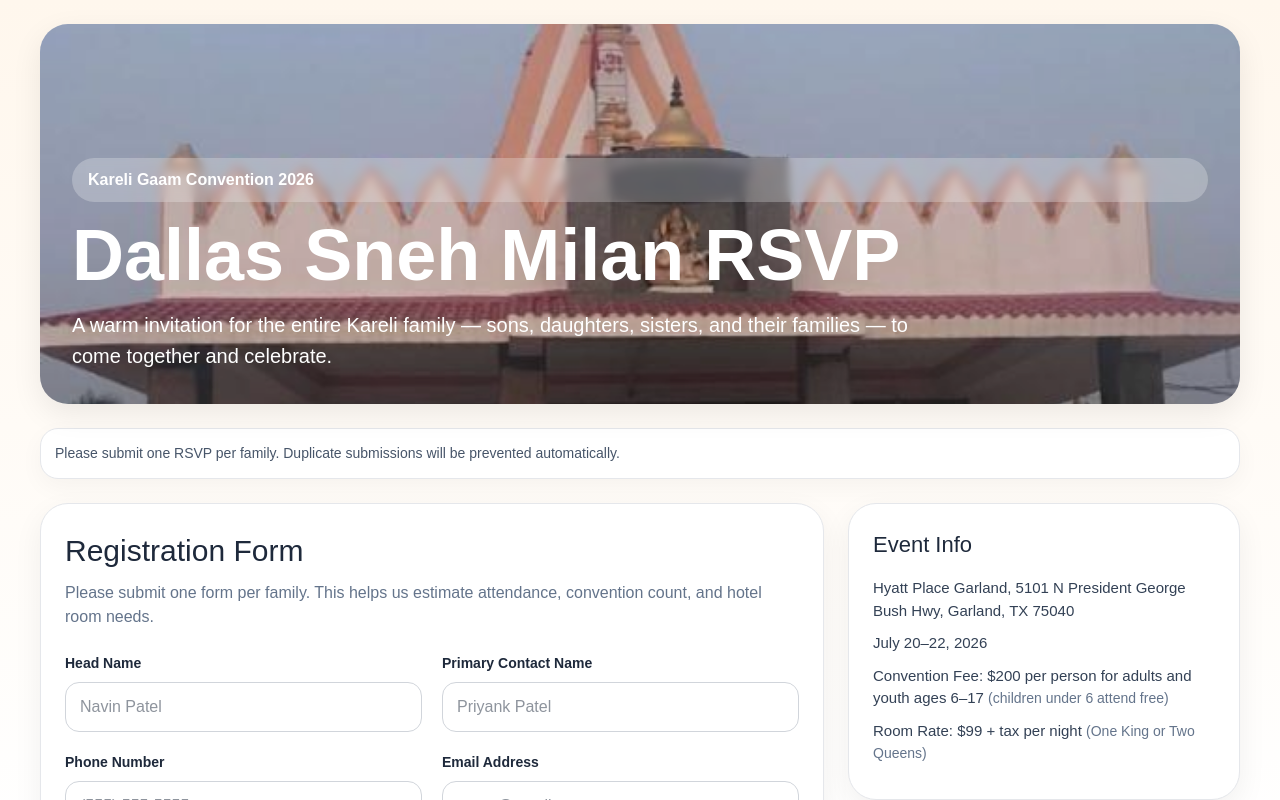
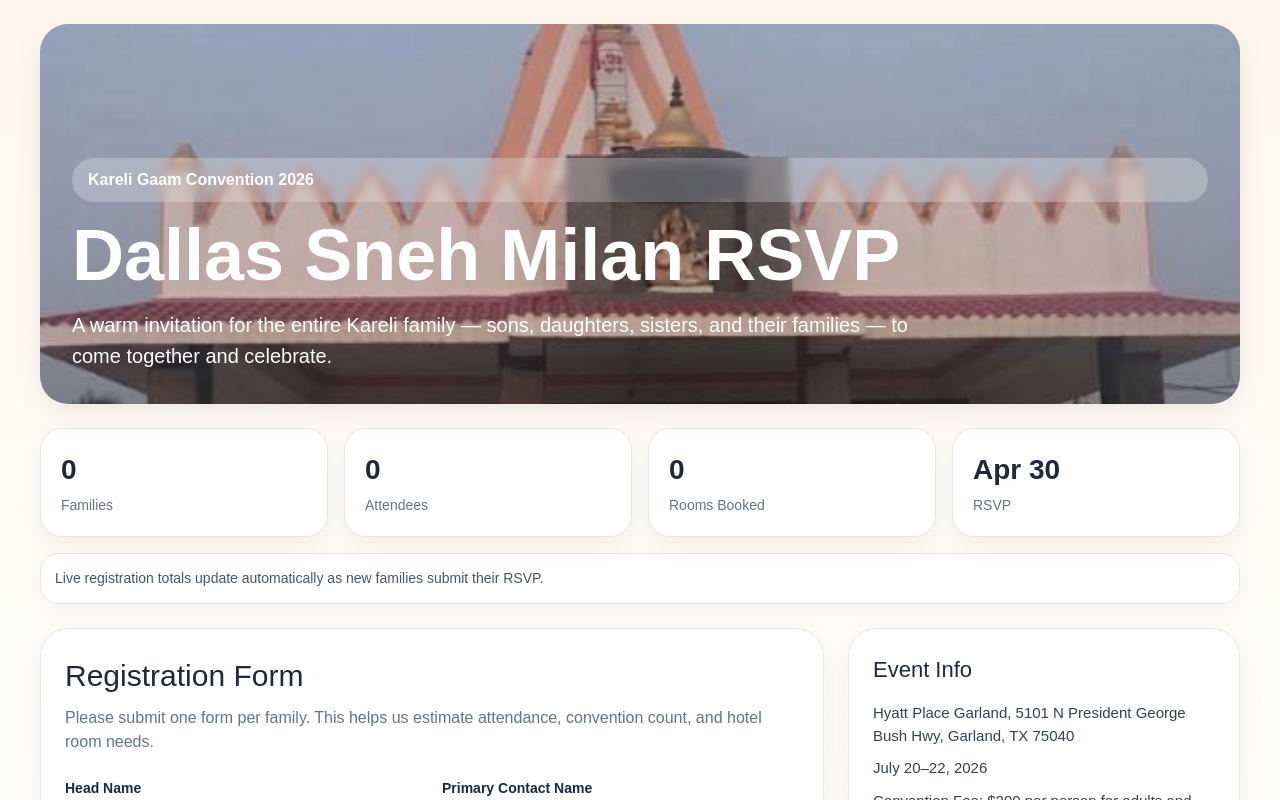
Before and after one commit to priyanktundavia/kareli-rsvp, a Next.js app: page / in a window 1280 px wide. Shown: the top 800 px of the page. Built offline with nearby package versions, Linux system fonts and the light colour scheme; no server answers.

Commit message:
Restore RSVP homepage stats

```diff
--- a/app/page.tsx
+++ b/app/page.tsx
@@ -28,6 +28,12 @@ type RSVPForm = {
   notes: string;
 };
 
+type PublicTotals = {
+  families: number;
+  attendees: number;
+  rooms: number;
+};
+
 const initialForm: RSVPForm = {
   familyName: "",
   primaryContact: "",
@@ -43,6 +49,12 @@ const initialForm: RSVPForm = {
   checkOut: "2026-07-22",
   travelMode: "",
   notes: "",
+};
+
+const initialTotals: PublicTotals = {
+  families: 0,
+  attendees: 0,
+  rooms: 0,
 };
 
 function normalizeRoomTypes(roomTypes: RoomTypeOption[], roomsNeeded: number): RoomTypeOption[] {
@@ -61,8 +73,37 @@ export default function Page() {
   const [errorMessage, setErrorMessage] = useState("");
   const [isSubmitting, setIsSubmitting] = useState(false);
 
+  const [publicTotals, setPublicTotals] = useState<PublicTotals>(initialTotals);
+  const [isLoadingTotals, setIsLoadingTotals] = useState(true);
+
   useEffect(() => {
     document.title = "Kareli Gaam Convention RSVP";
+  }, []);
+
+  useEffect(() => {
+    const loadTotals = async () => {
+      try {
+        const response = await fetch(GOOGLE_SHEETS_ENDPOINT, {
+          method: "GET",
+          cache: "no-store",
+        });
+
+        const data = await response.json();
+
+        setPublicTotals({
+          families: Number(data.families || 0),
+          attendees: Number(data.attendees || 0),
+          rooms: Number(data.rooms || 0),
+        });
+      } catch (error) {
+        console.error("Error loading public totals:", error);
+        setPublicTotals(initialTotals);
+      } finally {
+        setIsLoadingTotals(false);
+      }
+    };
+
+    loadTotals();
   }, []);
 
   const updateField = <K extends keyof RSVPForm>(key: K, value: RSVPForm[K]) => {
@@ -159,6 +200,15 @@ export default function Page() {
         setSuccessEmailSent(Boolean(String(form.email || "").trim()));
         setForm(initialForm);
         setSuccess(true);
+
+        setPublicTotals((prev) => ({
+          families: prev.families + 1,
+          attendees: prev.attendees + totalAttendees,
+          rooms:
+            prev.rooms +
+            (form.hotelNeeded === "yes" ? Number(form.roomsNeeded || 0) : 0),
+        }));
+
         window.setTimeout(() => setSuccess(false), 4000);
       } else {
         setErrorMessage(text || "There was an error submitting your RSVP. Please try again.");
@@ -182,6 +232,11 @@ export default function Page() {
           width: 100%;
           overflow-x: hidden;
         }
+        .stats-row {
+          display: grid;
+          grid-template-columns: repeat(2, minmax(0, 1fr));
+          gap: 16px;
+        }
         .main-grid {
           display: grid;
           grid-template-columns: 1fr;
@@ -195,6 +250,11 @@ export default function Page() {
         }
         .field-span-full {
           grid-column: 1 / -1;
+        }
+        @media (min-width: 641px) {
+          .stats-row {
+            grid-template-columns: repeat(4, minmax(0, 1fr));
+          }
         }
         @media (min-width: 901px) {
           .main-grid {
@@ -248,8 +308,15 @@ export default function Page() {
           </div>
         </section>
 
+        <section style={styles.statsRow} className="stats-row">
+          <StatCard label="Families" value={isLoadingTotals ? "..." : String(publicTotals.families)} />
+          <StatCard label="Attendees" value={isLoadingTotals ? "..." : String(publicTotals.attendees)} />
+          <StatCard label="Rooms Booked" value={isLoadingTotals ? "..." : String(publicTotals.rooms)} />
+          <StatCard label="RSVP" value="Apr 30" />
+        </section>
+
         <div style={styles.liveNote} className="live-note">
-          Please submit one RSVP per family. Duplicate submissions will be prevented automatically.
+          Live registration totals update automatically as new families submit their RSVP.
         </div>
 
         <div style={styles.mainGrid} className="main-grid">
@@ -492,6 +559,15 @@ function Field({ label, children }: { label: string; children: ReactNode }) {
   );
 }
 
+function StatCard({ label, value }: { label: string; value: string }) {
+  return (
+    <div style={styles.statCard}>
+      <div style={styles.statValue}>{value}</div>
+      <div style={styles.statLabel}>{label}</div>
+    </div>
+  );
+}
+
 const styles: Record<string, CSSProperties> = {
   page: {
     minHeight: "100vh",
@@ -557,6 +633,10 @@ const styles: Record<string, CSSProperties> = {
     marginTop: 16,
     marginBottom: 0,
   },
+  statsRow: {
+    gap: 16,
+    marginBottom: 16,
+  },
   liveNote: {
     marginBottom: 24,
     fontSize: 14,
@@ -566,6 +646,22 @@ const styles: Record<string, CSSProperties> = {
     borderRadius: 18,
     padding: 14,
     boxShadow: "0 8px 24px rgba(0,0,0,0.04)",
+  },
+  statCard: {
+    background: "white",
+    borderRadius: 22,
+    padding: 20,
+    boxShadow: "0 8px 24px rgba(0,0,0,0.06)",
+    border: "1px solid #e5e7eb",
+  },
+  statValue: {
+    fontSize: 28,
+    fontWeight: 800,
+    marginBottom: 4,
+  },
+  statLabel: {
+    fontSize: 14,
+    color: "#64748b",
   },
   mainGrid: {
     gap: 24,
```
